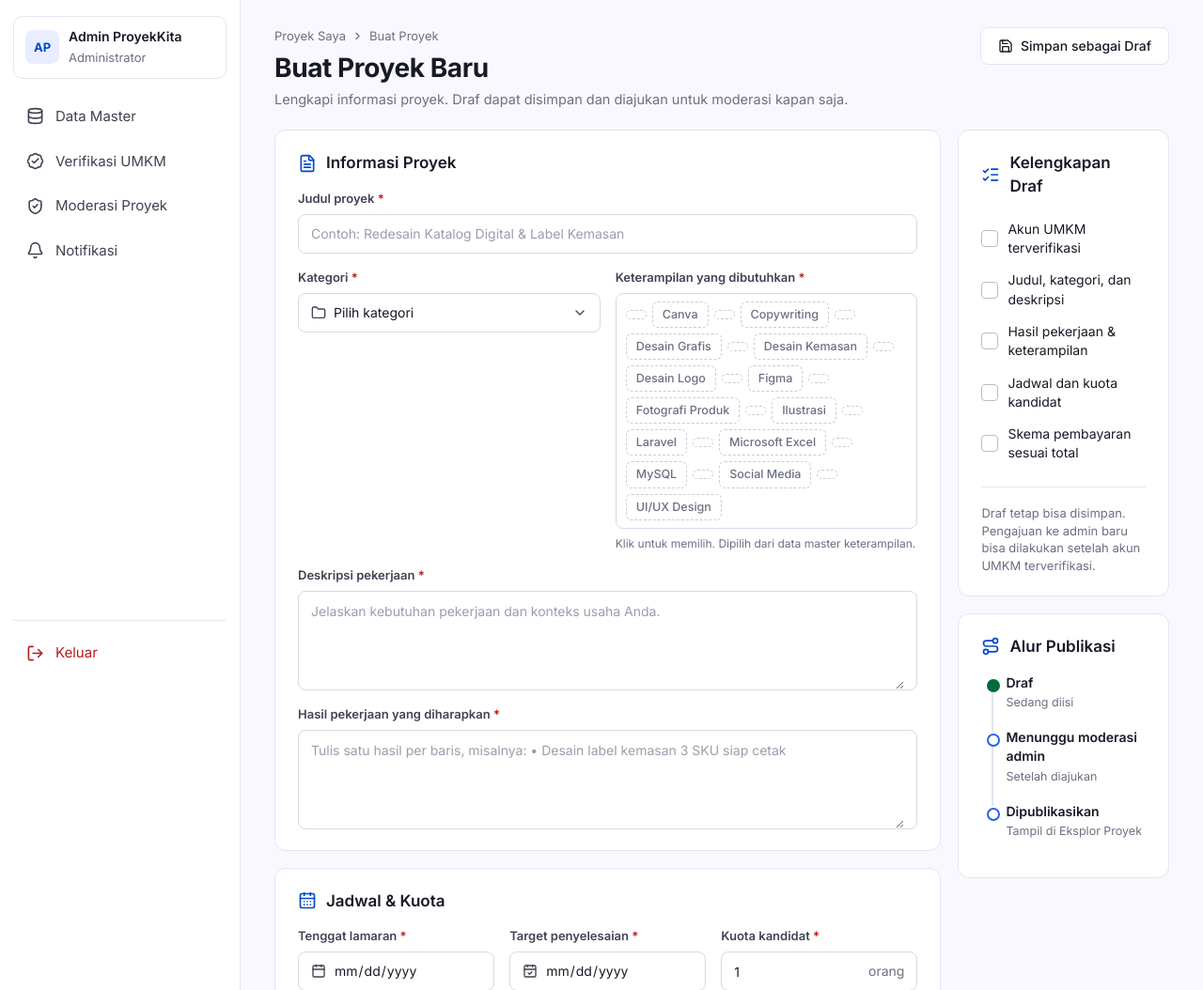
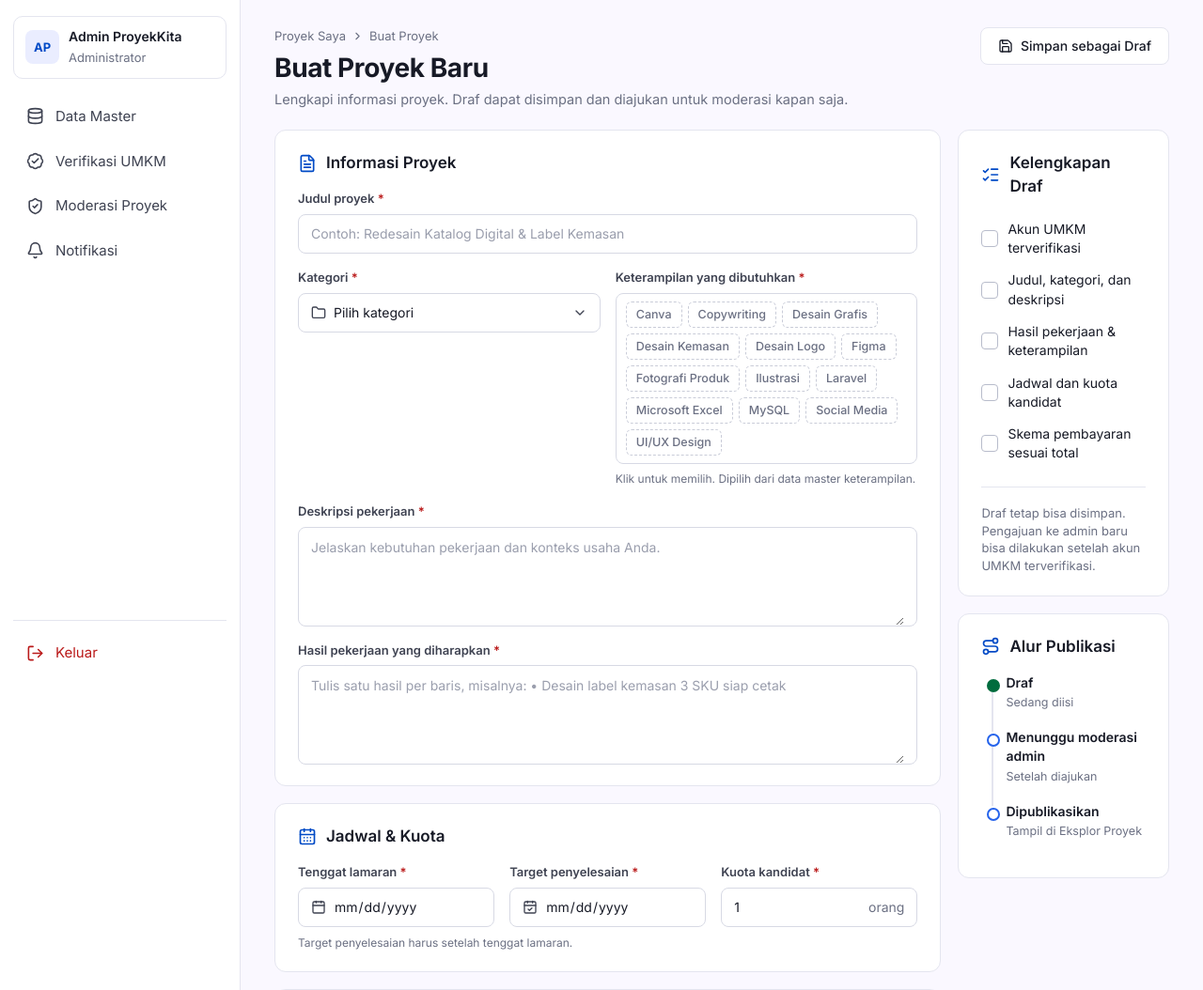
Before and after one commit to Tugas-Besar-PPL2026/PPL-Kelompok-BB, a Laravel app: page /umkm/proyek/buat in a window 1280 px wide. Shown: the part 65-1119 px from the top of the page at 94% size. Run offline with Laravel 12, Linux system fonts and the light colour scheme; a user stored in the database is signed in; data comes from the database, SQL or seed files in the repository; data that the repository does not hold is empty; some libraries are stand-ins or nearby versions.

Commit message:
debugging update umkm proyek form blade

```diff
--- a/proyekkita/resources/views/umkm/proyek/_form.blade.php
+++ b/proyekkita/resources/views/umkm/proyek/_form.blade.php
@@ -38,11 +38,10 @@
             <label>Keterampilan yang dibutuhkan <i>*</i></label>
             <div class="in picks @error('skills') err @enderror">
                 @foreach ($skills as $skill)
-                    <label class="pick" dusk="skill-{{ $skill->id }}"></label>
-                        <label class="pick">
-                            <input type="checkbox" name="skills[]" value="{{ $skill->id }}" @checked(in_array($skill->id, $picked))>
-                            <span>{{ $skill->name }}</span><i data-lucide="x" class="ic" width="12" height="12"></i>
-                        </label>
+                    <label class="pick" dusk="skill-{{ $skill->id }}">
+                        <input type="checkbox" name="skills[]" value="{{ $skill->id }}" @checked(in_array($skill->id, $picked))>
+                        <span>{{ $skill->name }}</span><i data-lucide="x" class="ic" width="12" height="12"></i>
+                    </label>
                 @endforeach
             </div>
             @error('skills') <div class="hint err">{{ $message }}</div> @else <div class="hint">Klik untuk memilih. Dipilih dari data master keterampilan.</div> @enderror
```
